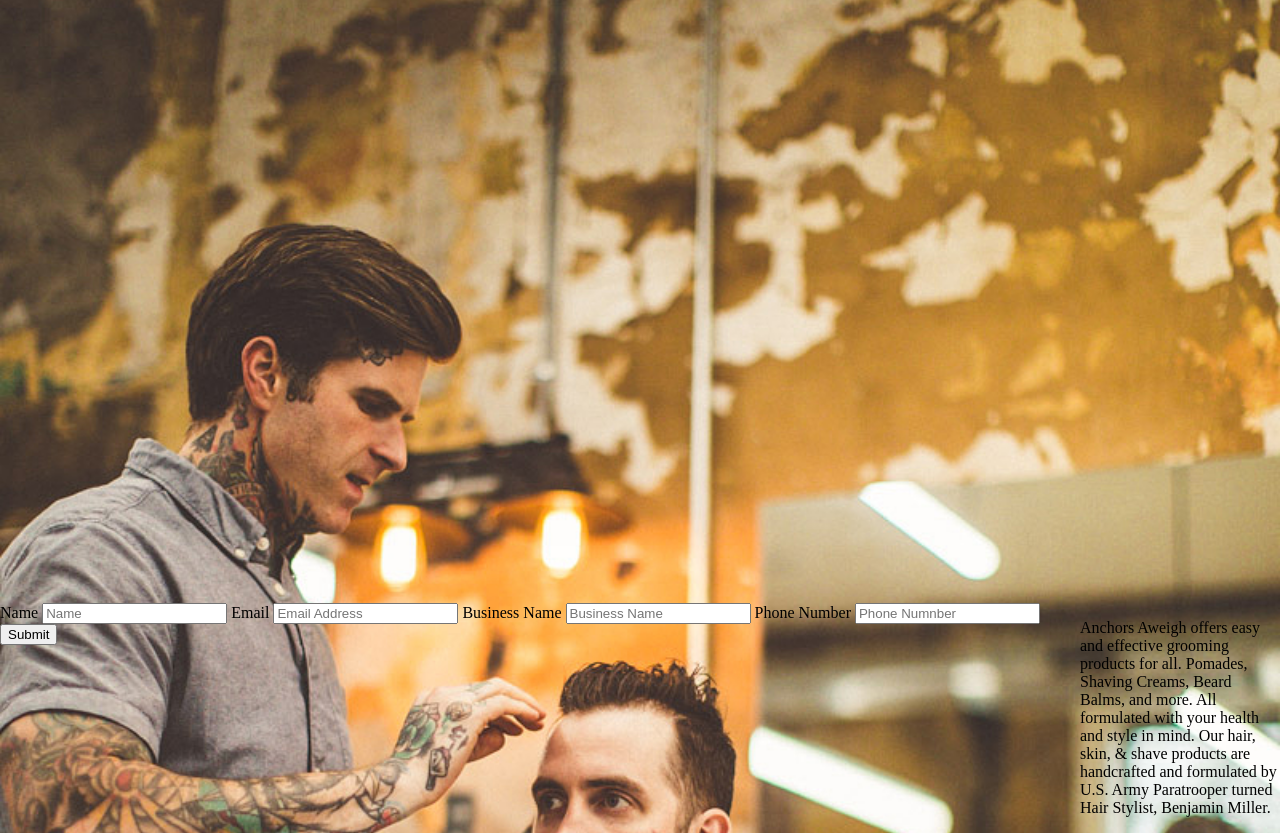
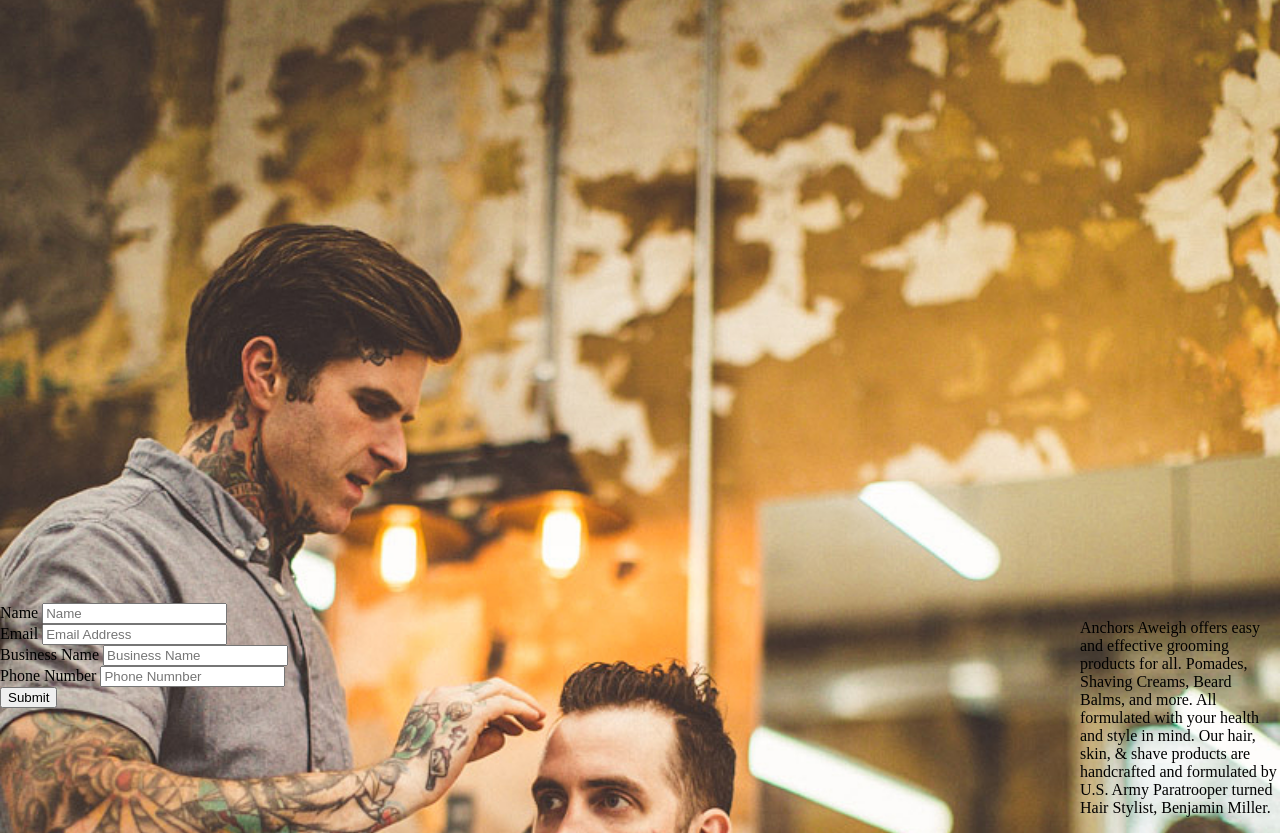
Before and after one commit to IanHancock36/LandingPageJS, a plain HTML site: page index.html in a window 1280 px wide. Shown: the part 197-1030 px from the top of the page. Drawn offline with Linux system fonts and the light colour scheme; a script that the page names is missing.

Commit message:
added contact box the error message is not working need to fix

```diff
--- a/index.html
+++ b/index.html
@@ -32,25 +32,30 @@
 
           </p>
       </section>
-      <div class = 'contactform'>
+
         <!-- The action attribute specifies where to send the form-data when a form is submitted. -->
         <div id="error"></div>
         <!-- the empty div with id of error is used be blank to display the dynamic text if nothing is typed on the contact form -->
-        <form id ='form' action="/" method ="GET" ></form>
-        <div>
-          <form action="/" method ="GET" ></form>
+        <form action="/" method ="GET" >
+          <div>
           <label for="name">Name</label>
           <input id='name' name='name' type='text' placeholder="Name">
+          </div>
+          <div>
           <label for="name">Email</label>
           <input id='email' name='email' type='text' placeholder="Email Address">
+          </div>
+        <div>
           <label for="name">Business Name </label>
           <input id='business' name='business' type='text' placeholder="Business Name">
+          </div>
+          <div>
           <label for="name">Phone Number</label>
           <input id='phonenumber' name='phonenumber' type='text' placeholder="Phone Numnber">
-
+          </div>
         </div>
         <button type ='submit'>Submit</button>
-      </div>
+      </form>
 
 
     </div>
--- a/script.js
+++ b/script.js
@@ -11,8 +11,9 @@ form.addEventListener('submit', (event)=>{
     if (name.value === '' || name.value == null){
         messages.push('Name is required') // this pushes this to the empty array of the variable messages
     }
+    // the messages. push is pushing whats in the '' back into the empty array
     if (email.length <= 5){
-        messages.push
+        messages.push ('Password must be longer than that.')
     }
     if(messages.length > 0){
         event.preventDefault()
--- a/styles.css
+++ b/styles.css
@@ -1,4 +1,4 @@
-html{
+ html{
     background: url('anchor-037.jpg') ;
     background-repeat: no-repeat;
     background-size: cover;
```
